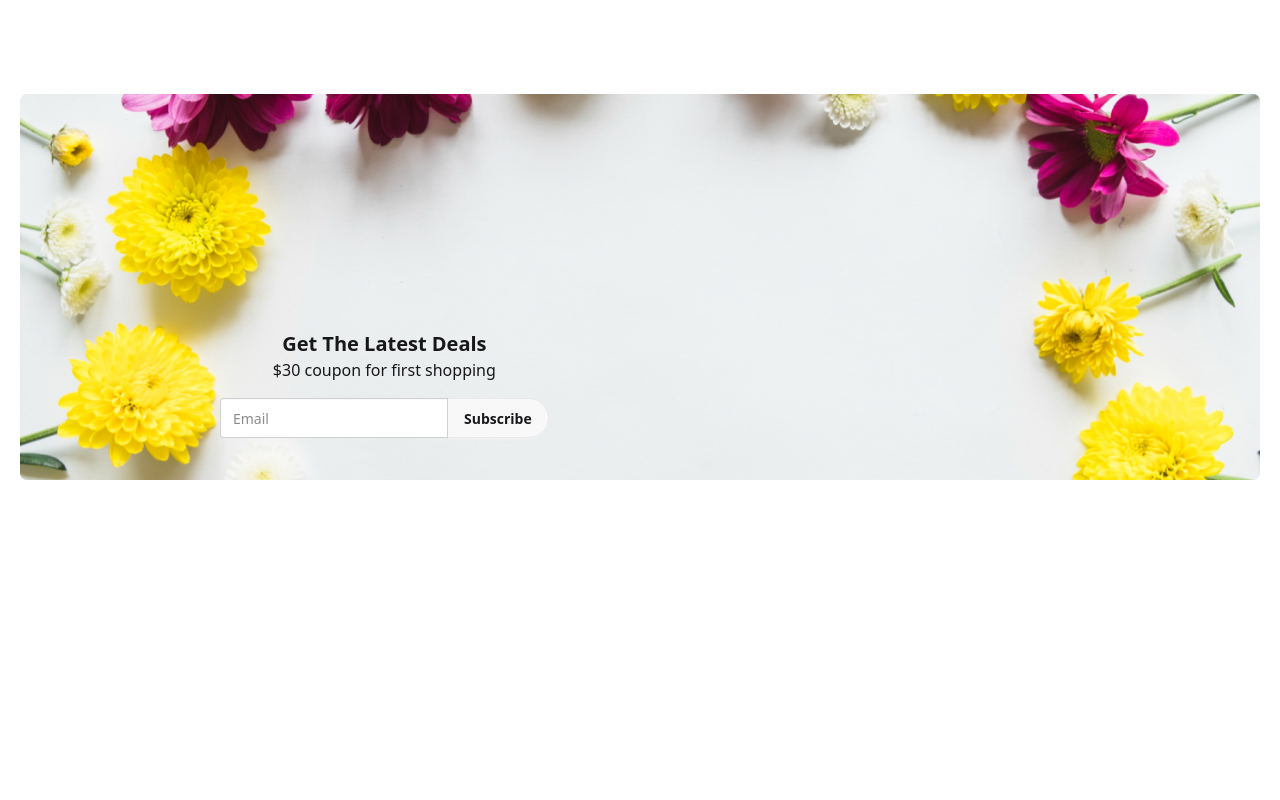
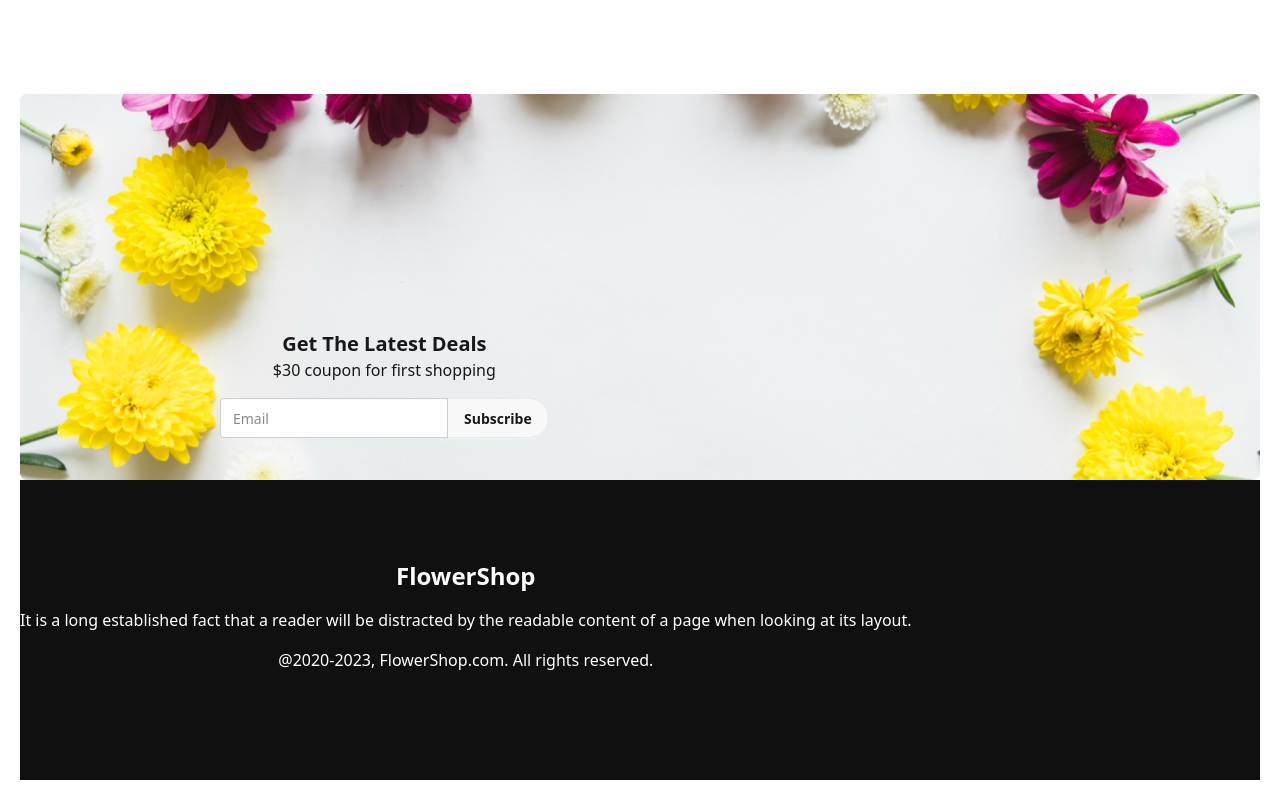
Before and after one commit to Tanzim313/FLOWER-SHOP, a plain HTML site: page INDEX.HTML in a window 1280 px wide. Shown: the part 2608-3408 px from the top of the page. Before the commit the page ends 3108 px from the top, so only its background shows below. Drawn offline with nearby package versions, Linux system fonts and the light colour scheme.

Commit message:
index.html updated

```diff
--- a/INDEX.HTML
+++ b/INDEX.HTML
@@ -158,9 +158,12 @@
 
    </div>
 
-    <div>
-        <div>
-            <h1></h1>
+    <div class="bg-[#111010] h-[300px] ">
+        <div class="text-center text-white  absolute mt-20 space-y-4">
+            <h1 class="text-2xl font-bold">FlowerShop</h1>
+            <p>It is a long established fact that a reader will be distracted by the readable content of a page when looking at its layout.</p>
+
+            <p>@2020-2023, FlowerShop.com. All rights reserved. </p>
         </div>
     </div>
 
```
